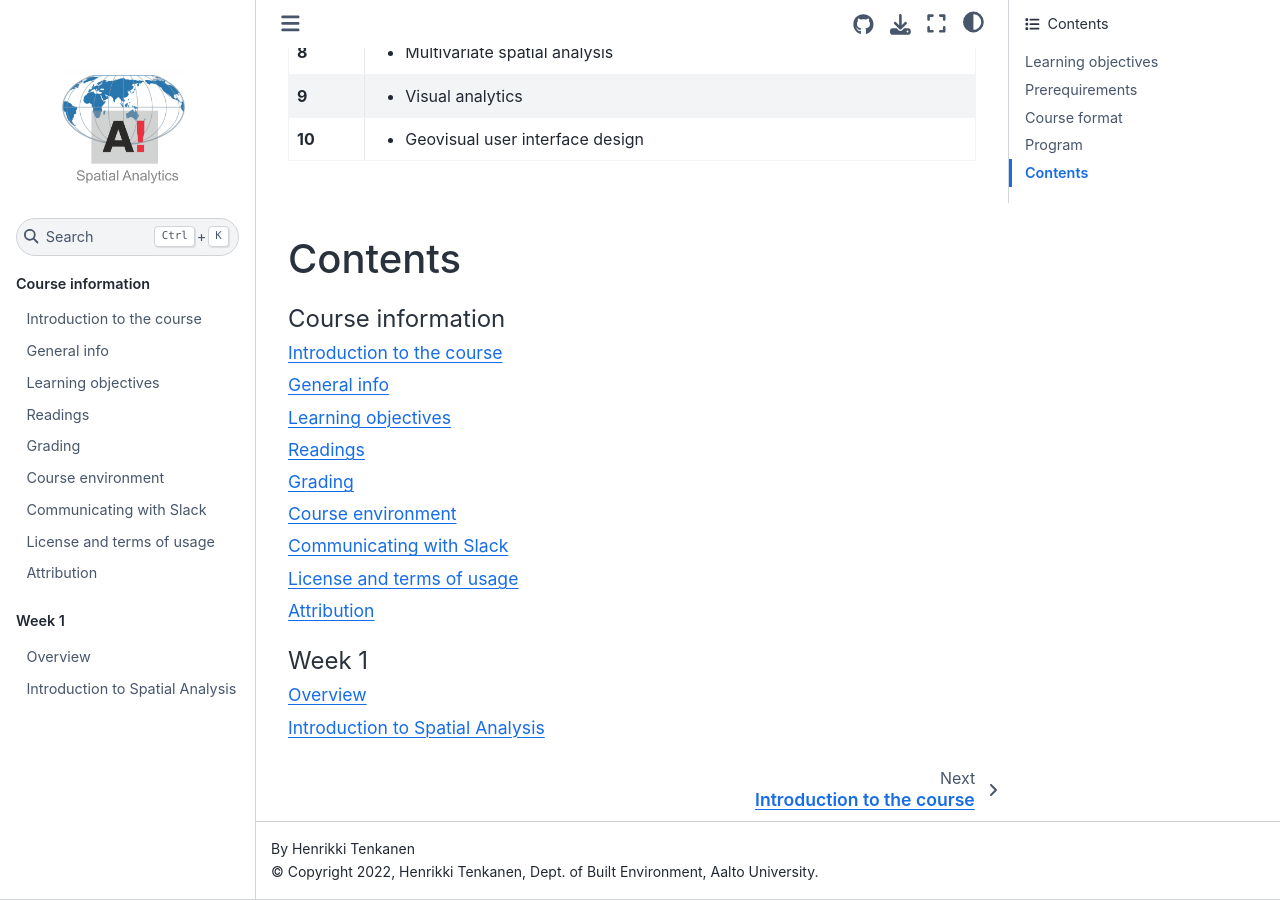
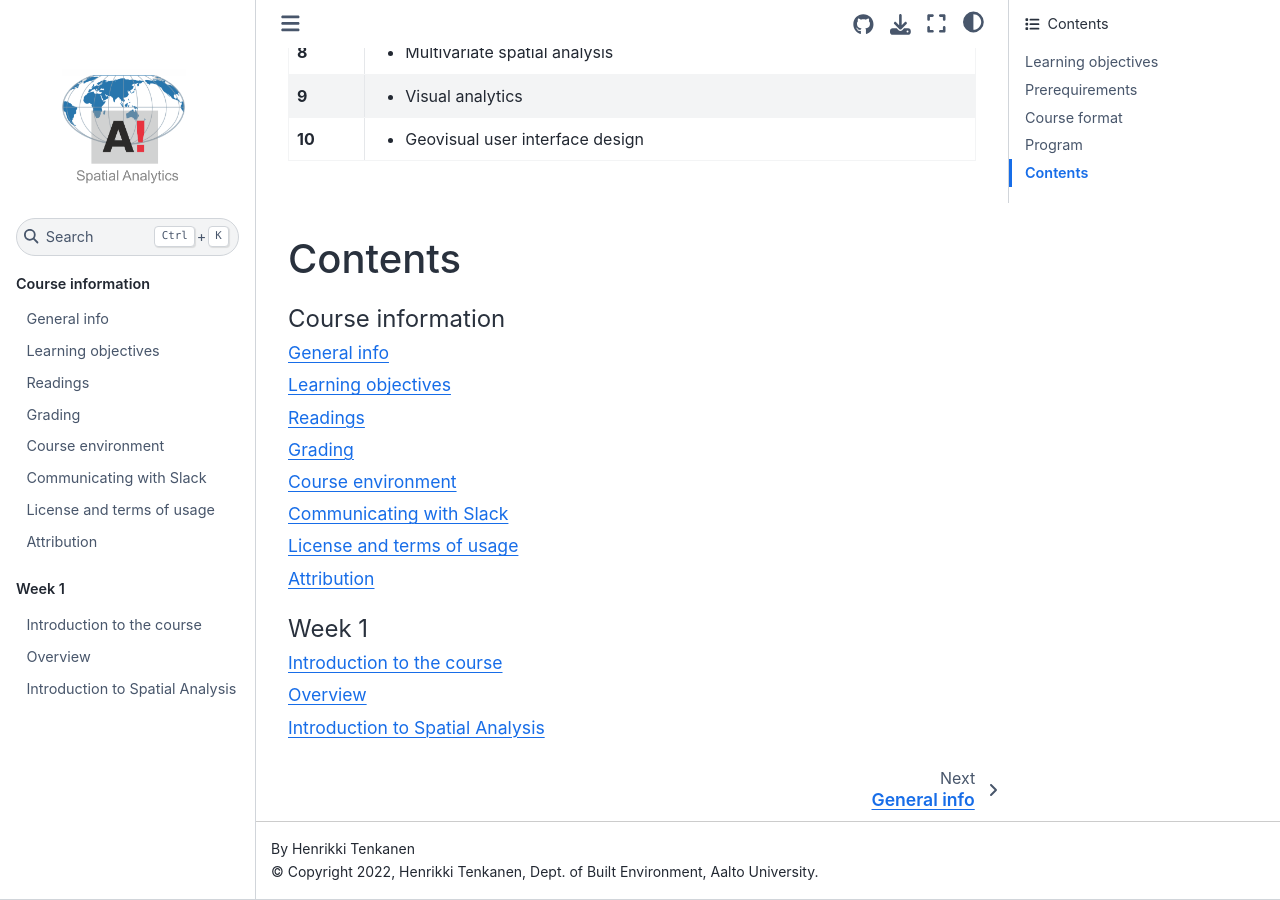
Before and after one commit to AaltoGIS/Spatial-Analytics, a Sphinx documentation site: the page built from source/index.rst, in a window 1280 px wide and 900 px high, scrolled down 3048 px. Built offline with Sphinx 7.4.7 and the Sphinx Book theme 1.1.4, drawn with Linux system fonts in a browser that asks for light colours; pages that are not in the unit, such as notebooks, are missing from menus.

Commit message:
Change the location of course intro in TOC

```diff
--- a/source/index.rst
+++ b/source/index.rst
@@ -122,7 +122,6 @@ Contents
     :maxdepth: 1
     :caption: Course information
 
-    course-info/introduction
     course-info/course-info
     course-info/learning-goals
     course-info/resources
@@ -136,6 +135,7 @@ Contents
     :maxdepth: 1
     :caption: Week 1
 
+    course-info/introduction
     lessons/L1/overview
     lessons/L1/introduction-to-spatial-analysis
     .. lessons/L1/point-pattern-analysis
```
